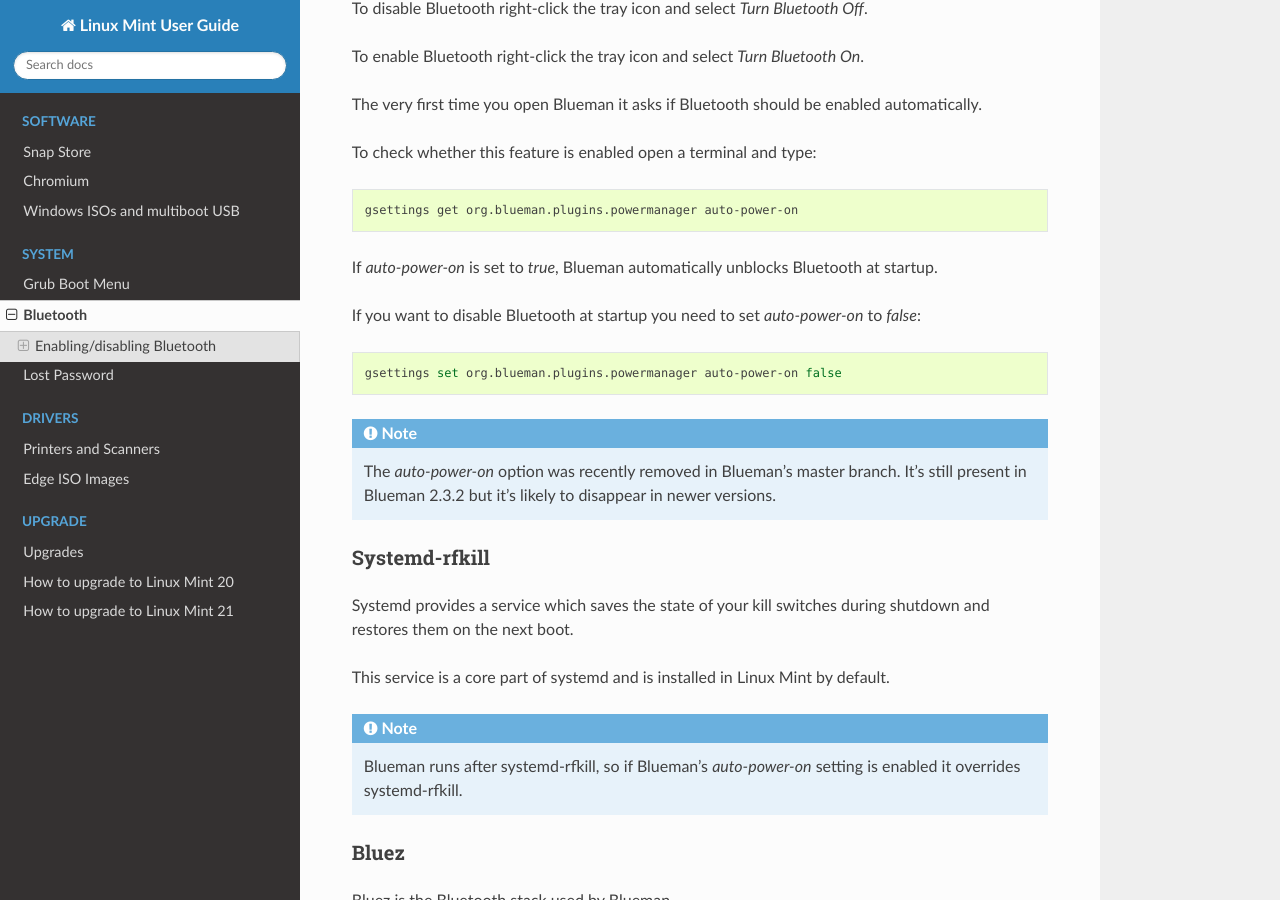
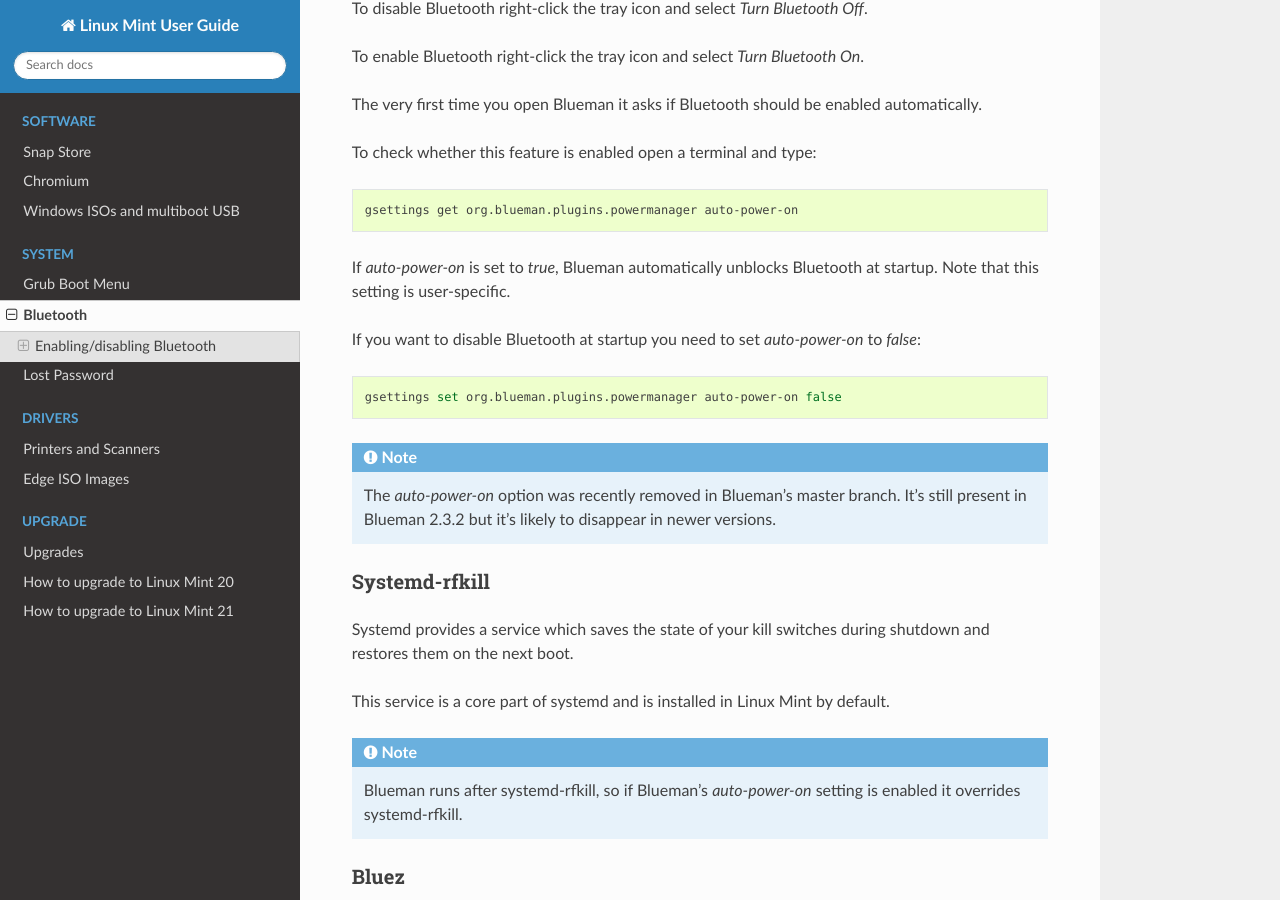
Before and after one commit to linuxmint/doc-user-guide, a Sphinx documentation site: the page built from docs/bluetooth.rst, in a window 1280 px wide and 900 px high, scrolled down 1244 px. Built offline with Sphinx 7.4.7 and the Read the Docs theme 2.0.0, drawn with Linux system fonts in a browser that asks for light colours.

Commit message:
bluetooth.rst: stress the user-specific nature of the en-/disabled setting

```diff
--- a/docs/bluetooth.rst
+++ b/docs/bluetooth.rst
@@ -53,6 +53,7 @@
     gsettings get org.blueman.plugins.powermanager auto-power-on
 
 If `auto-power-on` is set to `true`, Blueman automatically unblocks Bluetooth at startup.
+Note that this setting is user-specific.
 
 If you want to disable Bluetooth at startup you need to set `auto-power-on` to `false`:
 
```
